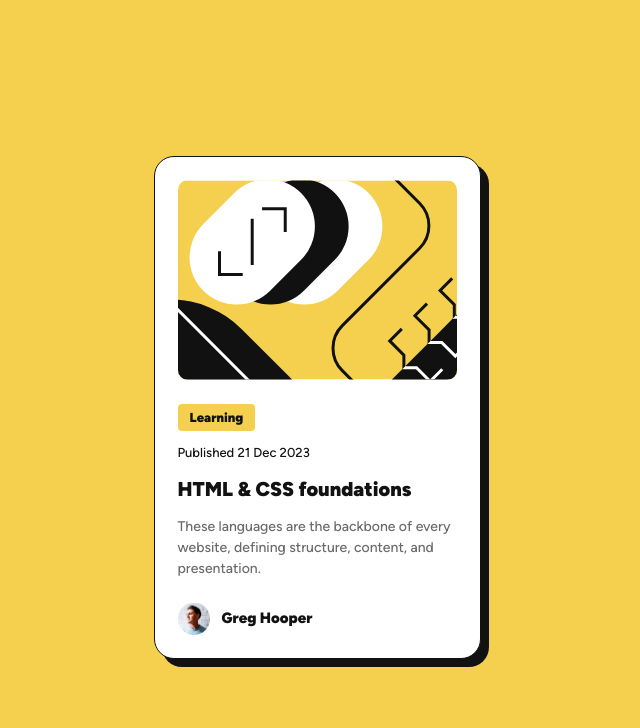
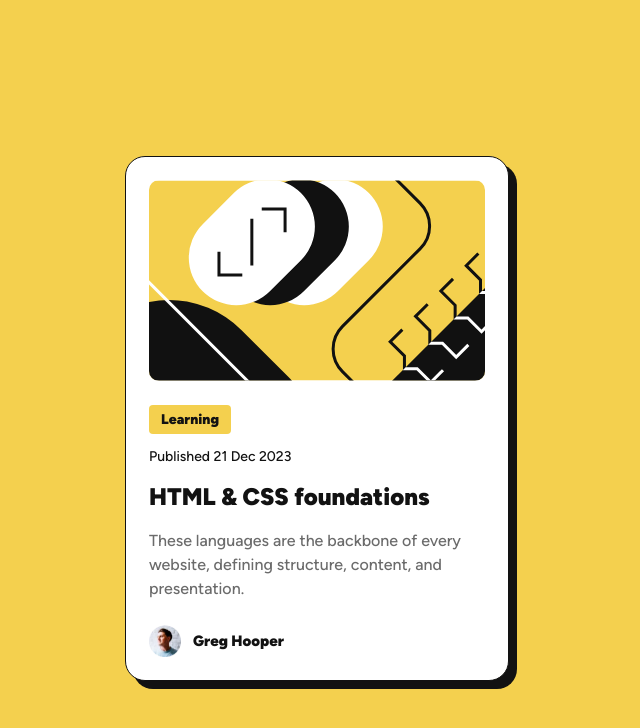
Before and after one commit to VenusY/frontend-mentor-blog-preview-card, a React app: page / in a window 1280 px wide. Shown: the top 728 px of the page, without its empty margins (323-963 px from the left). Built offline with nearby package versions, Linux system fonts and the light colour scheme.

Commit message:
Add desktop layout

```diff
--- a/src/styles/scss/App.scss
+++ b/src/styles/scss/App.scss
@@ -102,3 +102,35 @@ body {
     font-weight: 900;
   }
 }
+
+@media screen and (min-width: 450px) {
+  .card {
+    max-width: 384px;
+
+    &__image {
+      aspect-ratio: unset;
+    }
+
+    &__tag {
+      padding: 7.5px 12px;
+      font-size: u.rem(14);
+    }
+
+    &__date {
+      margin-bottom: u.rem(12);
+      font-size: u.rem(14);
+    }
+
+    &__title {
+      margin-bottom: u.rem(14);
+    }
+
+    &__link {
+      font-size: u.rem(24);
+    }
+
+    &__description {
+      font-size: u.rem(16);
+    }
+  }
+}
```
